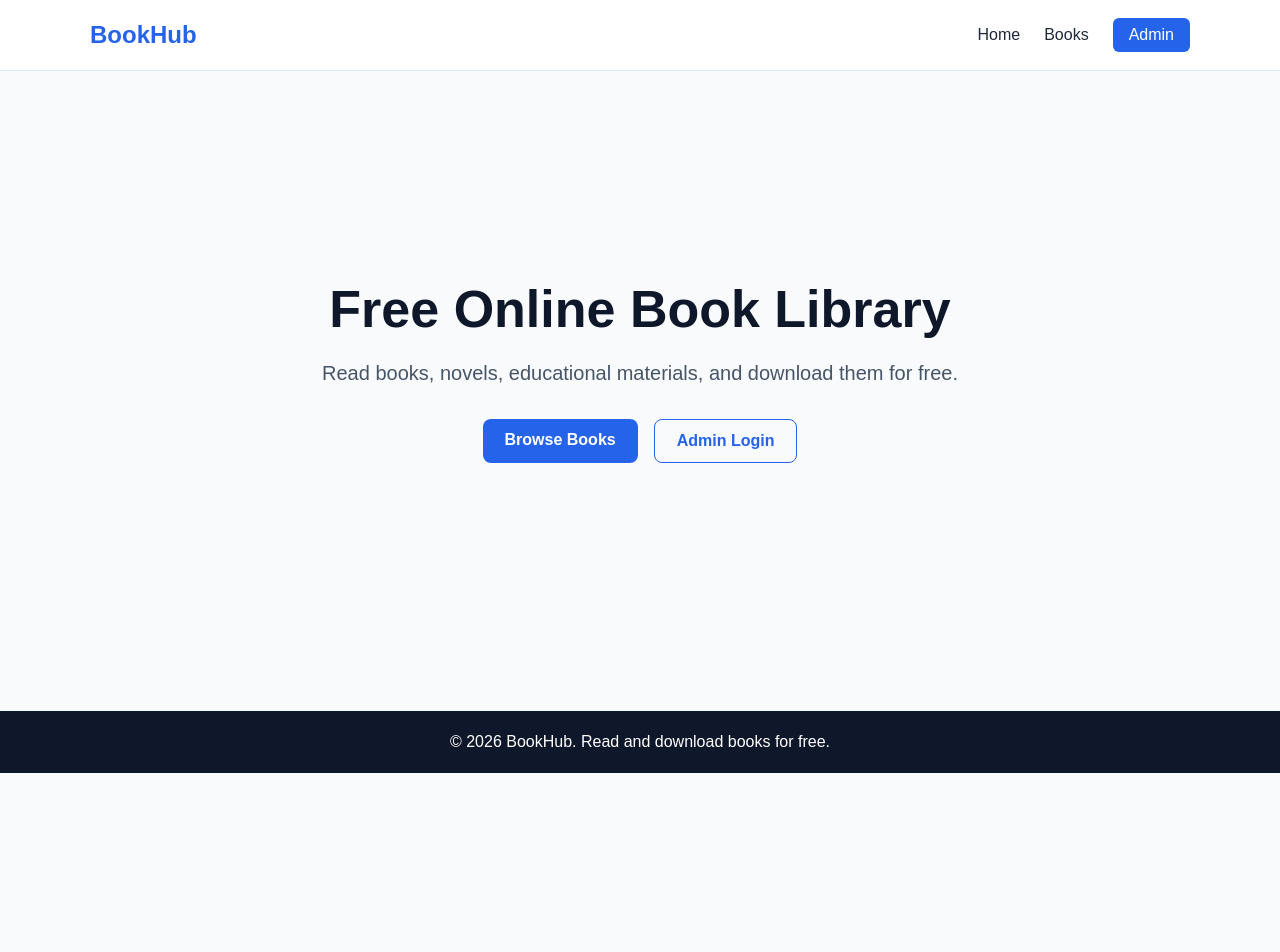
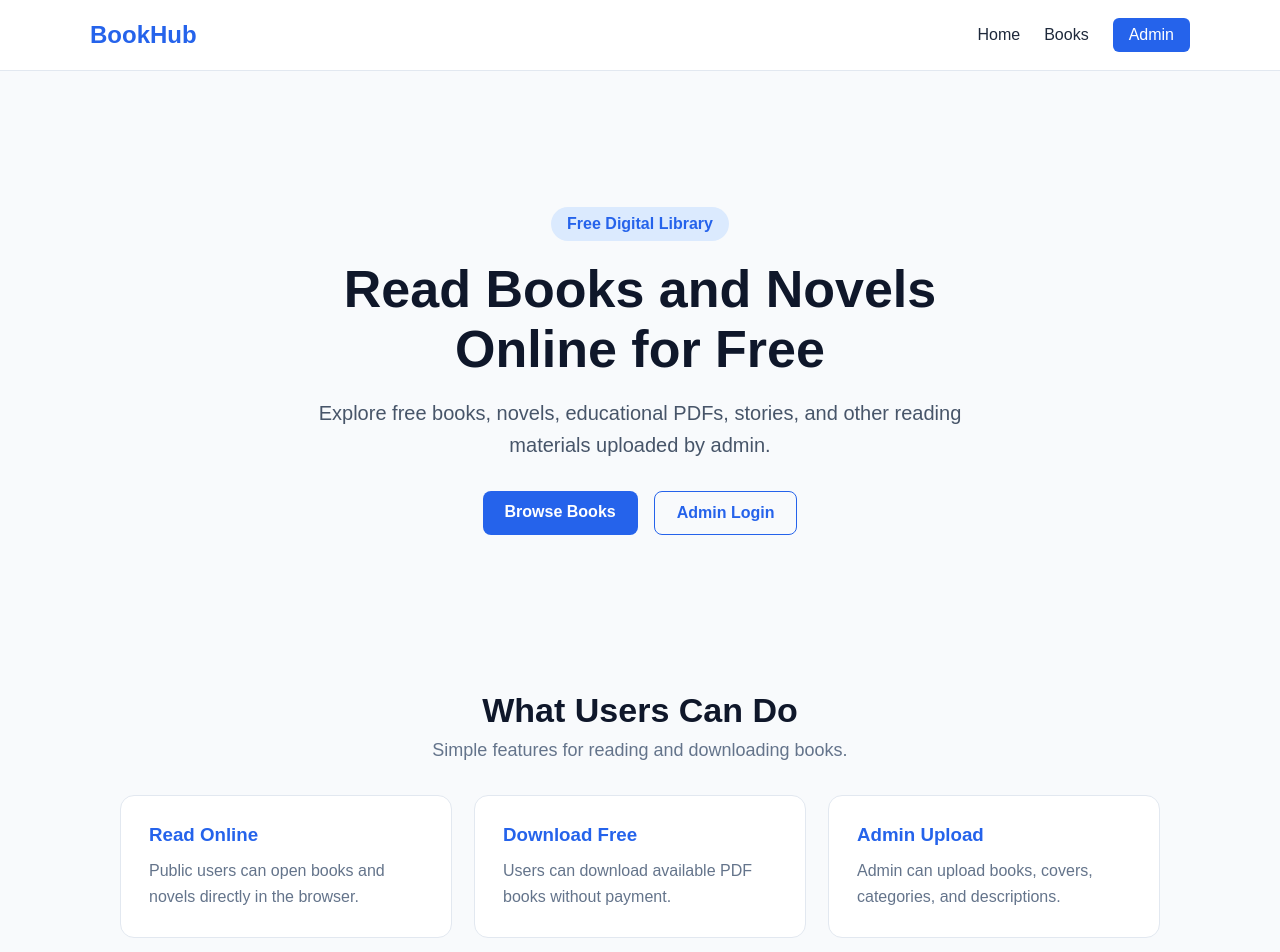
Before and after one commit to Aakashsah247/Book-management-system, a React app in the folder frontend/: page / in a window 1280 px wide. Shown: the top 952 px of the page. Before the commit the page ends 800 px from the top, so only its background shows below. Built offline with nearby package versions, Linux system fonts and the light colour scheme; the HTML template or start-up script is replaced by a standard one.

Commit message:
Design home and books page UI

```diff
--- a/frontend/src/components/BookCard.jsx
+++ b/frontend/src/components/BookCard.jsx
@@ -0,0 +1,25 @@
+import { Link } from "react-router-dom";
+
+ function BookCard({ book }) {
+    return (
+        <div className="book-card">
+
+            <div className="book-cover">
+                <img src={book.cover} alt={book.title}/>
+            </div>
+            <div className="book-info">
+                <span className="book-category">{book.category}</span>
+                <h3>{book.title}</h3>
+                <p className="book-author">By {book.author}</p>
+                <p className="book-desc">{book.description}</p>
+
+            <div className="book-actions">
+                <Link to={`/books/${book.id}`} className="small-btn">Details</Link>
+                <Link to={`/read/${book.id}`} className="small-btn outline">Read</Link>
+            </div>
+            </div>
+        </div>
+    )
+ }
+
+ export default BookCard;
--- a/frontend/src/index.css
+++ b/frontend/src/index.css
@@ -127,3 +127,206 @@ main {
   text-align: center;
   padding: 22px;
 }
+
+.hero-label {
+  display: inline-block;
+  background-color: #dbeafe;
+  color: #2563eb;
+  padding: 8px 16px;
+  border-radius: 50px;
+  font-weight: bold;
+  margin-bottom: 18px;
+}
+
+.features {
+  max-width: 1100px;
+  margin: auto;
+  padding: 20px 30px 70px;
+}
+
+.section-head {
+  text-align: center;
+  margin-bottom: 34px;
+}
+
+.section-head.left {
+  text-align: left;
+}
+
+.section-head h2 {
+  font-size: 34px;
+  color: #0f172a;
+  margin-bottom: 10px;
+}
+
+.section-head p {
+  color: #64748b;
+  font-size: 18px;
+}
+
+.feature-grid {
+  display: grid;
+  grid-template-columns: repeat(3, 1fr);
+  gap: 22px;
+}
+
+.feature-card {
+  background-color: #ffffff;
+  border: 1px solid #e2e8f0;
+  padding: 28px;
+  border-radius: 14px;
+}
+
+.feature-card h3 {
+  color: #2563eb;
+  margin-bottom: 12px;
+}
+
+.feature-card p {
+  color: #64748b;
+  line-height: 1.6;
+}
+
+.search-box {
+  display: flex;
+  gap: 12px;
+  margin-bottom: 30px;
+}
+
+.search-box input {
+  flex: 1;
+  padding: 14px 16px;
+  border: 1px solid #cbd5e1;
+  border-radius: 8px;
+  font-size: 16px;
+}
+
+.search-box button {
+  background-color: #2563eb;
+  color: white;
+  padding: 14px 22px;
+  border: none;
+  border-radius: 8px;
+  font-weight: bold;
+  cursor: pointer;
+}
+
+.book-grid {
+  display: grid;
+  grid-template-columns: repeat(4, 1fr);
+  gap: 24px;
+}
+
+.book-card {
+  background-color: #ffffff;
+  border: 1px solid #e2e8f0;
+  border-radius: 14px;
+  overflow: hidden;
+  transition: 0.3s;
+}
+
+.book-card:hover {
+  transform: translateY(-5px);
+  box-shadow: 0 12px 28px rgba(15, 23, 42, 0.12);
+}
+
+.book-cover {
+  height: 230px;
+  background-color: #e2e8f0;
+}
+
+.book-cover img {
+  width: 100%;
+  height: 100%;
+  object-fit: cover;
+}
+
+.book-info {
+  padding: 18px;
+}
+
+.book-category {
+  display: inline-block;
+  background-color: #eff6ff;
+  color: #2563eb;
+  padding: 5px 10px;
+  border-radius: 30px;
+  font-size: 13px;
+  font-weight: bold;
+  margin-bottom: 12px;
+}
+
+.book-info h3 {
+  font-size: 20px;
+  color: #0f172a;
+  margin-bottom: 8px;
+}
+
+.book-author {
+  color: #475569;
+  font-size: 14px;
+  margin-bottom: 10px;
+}
+
+.book-desc {
+  color: #64748b;
+  font-size: 14px;
+  line-height: 1.5;
+  margin-bottom: 16px;
+}
+
+.book-actions {
+  display: flex;
+  gap: 10px;
+}
+
+.small-btn {
+  background-color: #2563eb;
+  color: white;
+  padding: 8px 12px;
+  border-radius: 6px;
+  font-size: 14px;
+  font-weight: bold;
+}
+
+.small-btn.outline {
+  background-color: white;
+  color: #2563eb;
+  border: 1px solid #2563eb;
+}
+
+@media (max-width: 900px) {
+  .book-grid,
+  .feature-grid {
+    grid-template-columns: repeat(2, 1fr);
+  }
+
+  .hero h1 {
+    font-size: 40px;
+  }
+}
+
+@media (max-width: 600px) {
+  .navbar {
+    padding: 16px 20px;
+  }
+
+  .nav-container {
+    flex-direction: column;
+    gap: 14px;
+  }
+
+  .hero h1 {
+    font-size: 32px;
+  }
+
+  .hero-buttons,
+  .search-box {
+    flex-direction: column;
+  }
+
+  .book-grid,
+  .feature-grid {
+    grid-template-columns: 1fr;
+  }
+}
--- a/frontend/src/pages/Books.jsx
+++ b/frontend/src/pages/Books.jsx
@@ -1,10 +1,64 @@
+import BookCard from "../components/BookCard";
+
+const books = [
+  {
+    id: 1,
+    title: "The Digital World",
+    author: "John Smith",
+    category: "Education",
+    description: "A simple book about digital technology and modern systems.",
+    cover:
+      "https://images.unsplash.com/photo-1544947950-fa07a98d237f?w=400&auto=format&fit=crop",
+  },
+  {
+    id: 2,
+    title: "Life of a Programmer",
+    author: "Sarah Wilson",
+    category: "Programming",
+    description: "A beginner friendly novel about coding and problem solving.",
+    cover:
+      "https://images.unsplash.com/photo-1532012197267-da84d127e765?w=400&auto=format&fit=crop",
+  },
+  {
+    id: 3,
+    title: "Stories of Tomorrow",
+    author: "David Brown",
+    category: "Novel",
+    description: "A collection of short futuristic stories and creative ideas.",
+    cover:
+      "https://images.unsplash.com/photo-1512820790803-83ca734da794?w=400&auto=format&fit=crop",
+  },
+  {
+    id: 4,
+    title: "Science for Everyone",
+    author: "Emma Davis",
+    category: "Science",
+    description: "Basic science concepts explained in easy language.",
+    cover:
+      "https://images.unsplash.com/photo-1495446815901-a7297e633e8d?w=400&auto=format&fit=crop",
+  },
+];
+
 function Books() {
-    return (
-        <section className="page">
-             <h2>All Books</h2>
-             <p>Books will be displayed here.</p>
-        </section>
-    )
+  return (
+    <section className="page">
+      <div className="section-head left">
+        <h2>All Books</h2>
+        <p>Browse available books, novels, and study materials.</p>
+      </div>
+
+      <div className="search-box">
+        <input type="text" placeholder="Search book by title, author, or category..." />
+        <button>Search</button>
+      </div>
+
+      <div className="book-grid">
+        {books.map((book) => (
+          <BookCard key={book.id} book={book} />
+        ))}
+      </div>
+    </section>
+  );
 }
 
 export default Books;
--- a/frontend/src/pages/Home.jsx
+++ b/frontend/src/pages/Home.jsx
@@ -2,17 +2,46 @@ import { Link } from "react-router-dom";
 
 function Home() {
     return (
+        <>
         <section className="hero">
-            <div className="hero-content">
-                <h1>Free Online Book Library</h1>
-                <p> Read books, novels, educational materials, and download them for free.</p>
+             <div className="hero-content">
+                <span className="hero-label">Free Digital Library</span>
+                <h1>Read Books and Novels Online for Free</h1>
+                <p>  Explore free books, novels, educational PDFs, stories, and other
+                    reading materials uploaded by admin. </p>
 
-                <div className="hero-buttons">
-                    <Link to="/books" className="btn-primary">Browse Books</Link>
-                    <Link to="/admin/login" className="btn-outline">Admin Login</Link>
-                </div>
+                     <div className="hero-buttons">
+                        <Link to="/books" className="btn-primary">Browse Books</Link>
+                        <Link to="/admin/login" className="btn-outline">Admin Login</Link>
+                     </div>
+             </div>
+        </section>
+
+        <section className="features">
+            <div className="section-head">
+                <h2>What Users Can Do</h2>
+                <p>Simple features for reading and downloading books.</p>
             </div>
+
+             <div className="feature-grid">
+                 <div className="feature-card">
+                    <h3>Read Online</h3>
+                    <p>Public users can open books and novels directly in the browser.</p>
+                 </div>
+
+                 <div className="feature-card">
+                    <h3>Download Free</h3>
+                    <p>Users can download available PDF books without payment.</p>
+                 </div>
+
+                 <div className="feature-card">
+                     <h3>Admin Upload</h3>
+                     <p>Admin can upload books, covers, categories, and descriptions.</p>
+                 </div>
+             </div>
         </section>
+        </>
+
     )
 }
 
```
